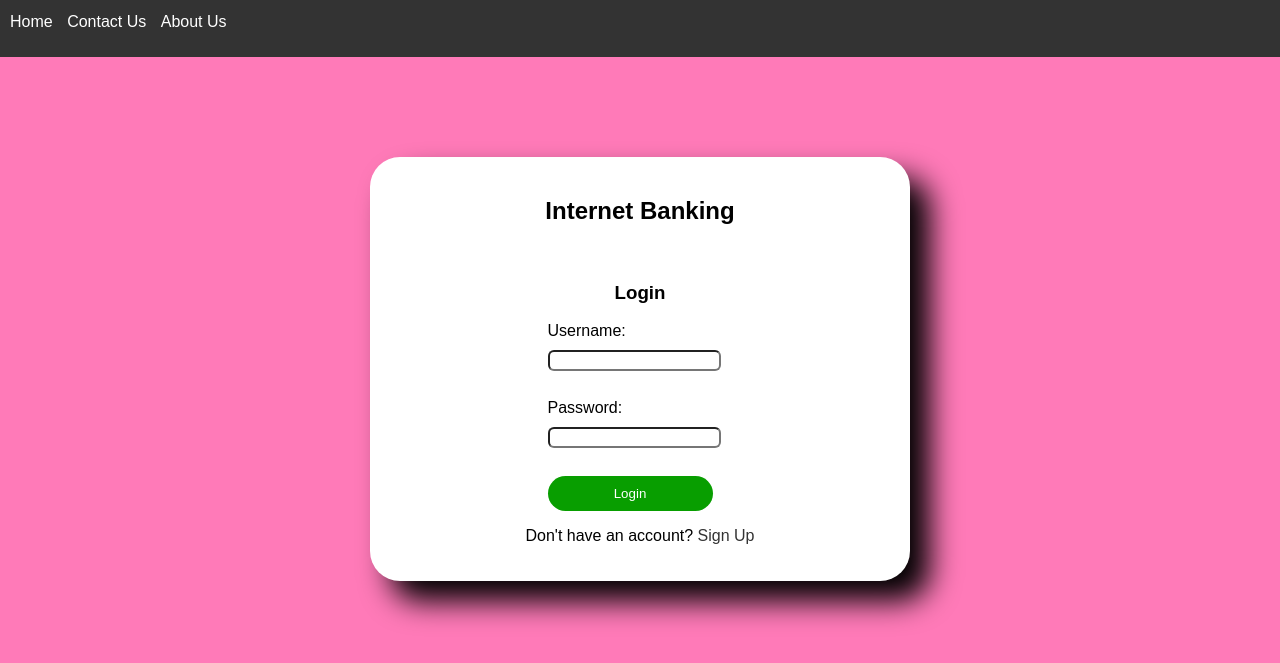
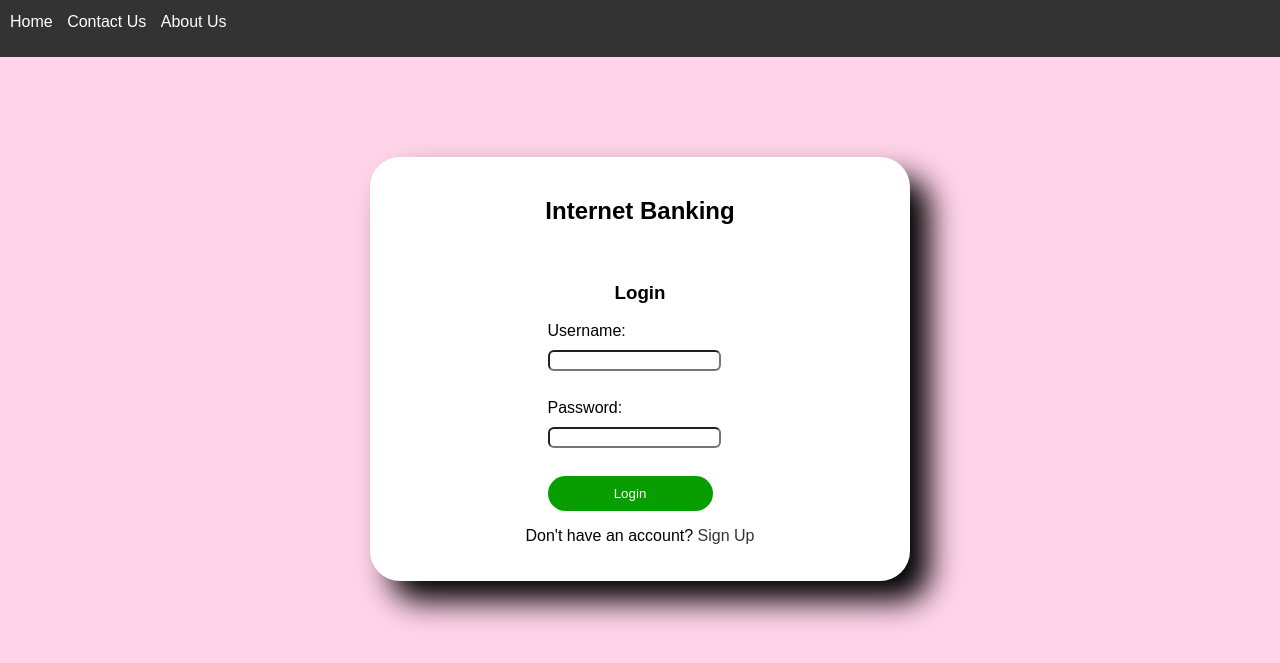
Before and after one commit to singhtanishq/Banking-Page-Login-System, a plain HTML site: page index.html in a window 1280 px wide. Shown: the part 79-742 px from the top of the page. Drawn offline with Linux system fonts and the light colour scheme.

Commit message:
Update styles.css
Changed colour to lighter theme

```diff
--- a/styles.css
+++ b/styles.css
@@ -2,7 +2,7 @@ body {
     font-family: Arial, sans-serif;
     margin: 0;
     padding: 0;
-    background-color: #ff7ab8;
+    background-color: #ffd3e8;
 }
 
 header {
```
